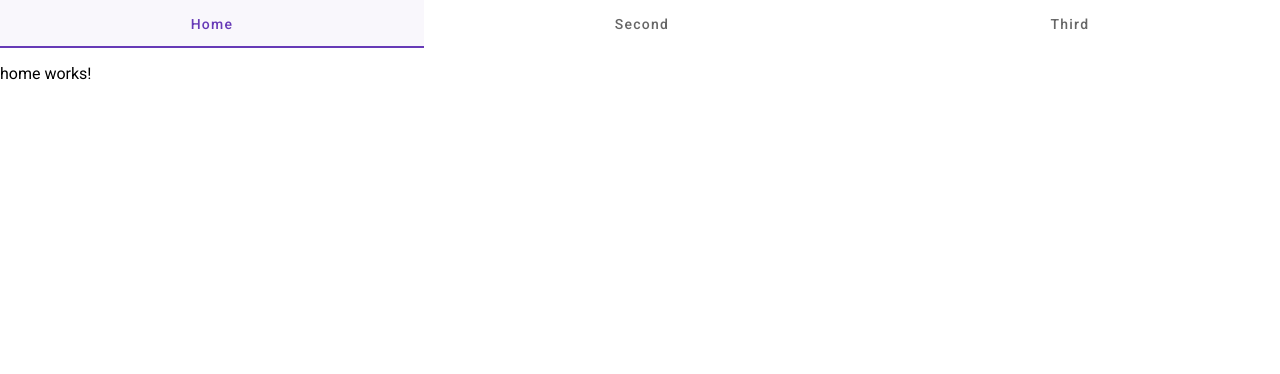
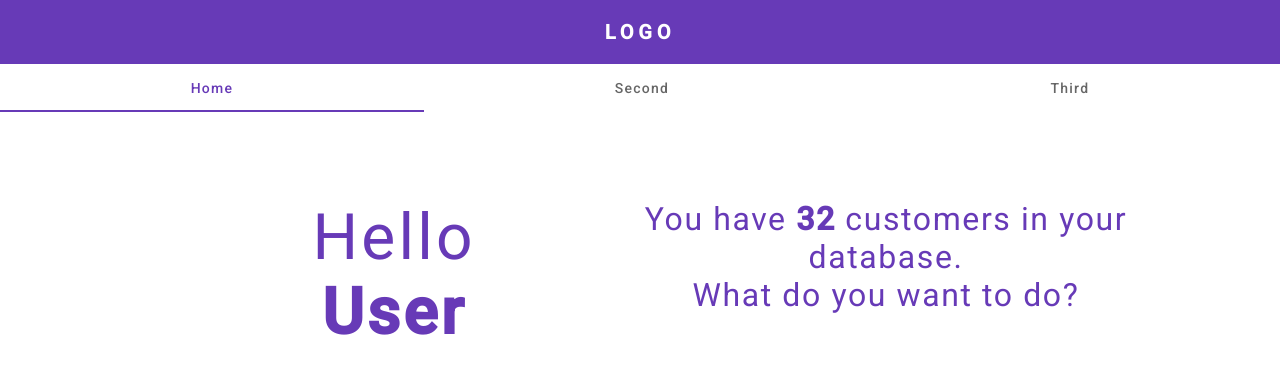
Before and after one commit to ArkBog/crud, an Angular app: page /dashboard in a window 1280 px wide. Shown: the top 374 px of the page. Built offline with nearby package versions, Linux system fonts and the light colour scheme.

Commit message:
updated home component

```diff
--- a/src/app/app.module.ts
+++ b/src/app/app.module.ts
@@ -5,7 +5,9 @@ import { AppComponent } from './app.component';
 import { DashboardComponent } from './components/dashboard/dashboard.component';
 import { BrowserAnimationsModule } from '@angular/platform-browser/animations';
 import {MatTabsModule} from '@angular/material/tabs';
-import { HomeComponent } from './components/home/home.component'
+import { HomeComponent } from './components/home/home.component';
+import {MatToolbarModule} from '@angular/material/toolbar';
+import {MatCardModule} from '@angular/material/card';
 
 @NgModule({
   declarations: [
@@ -18,6 +20,8 @@ import { HomeComponent } from './components/home/home.component'
     AppRoutingModule,
     BrowserAnimationsModule,
     MatTabsModule,
+    MatToolbarModule,
+    MatCardModule
   ],
   providers: [],
   bootstrap: [AppComponent]
--- a/src/app/components/dashboard/dashboard.component.css
+++ b/src/app/components/dashboard/dashboard.component.css
@@ -1,4 +1,7 @@
-.container {
-  width: 1000px;
-  margin: auto;
+.logo {
+  width: 100%;
+  text-align: center;
+  text-transform: uppercase;
+  font-weight: 700;
+  letter-spacing: .3rem;
 }
--- a/src/app/components/dashboard/dashboard.component.html
+++ b/src/app/components/dashboard/dashboard.component.html
@@ -1,3 +1,6 @@
+<mat-toolbar color = "primary" >
+    <span class="logo">LOGO</span>
+</mat-toolbar>
 <mat-tab-group>
     <mat-tab label="Home"><app-home></app-home></mat-tab>
     <mat-tab label="Second"> Content 2 </mat-tab>
--- a/src/app/components/dashboard/dashboard.component.min.css
+++ b/src/app/components/dashboard/dashboard.component.min.css
@@ -1 +1 @@
-.container{width:1000px;margin:auto}
+.logo{width:100%;text-align:center;text-transform:uppercase;font-weight:700;letter-spacing:.3rem}
--- a/src/app/components/dashboard/dashboard.component.scss
+++ b/src/app/components/dashboard/dashboard.component.scss
@@ -0,0 +1,7 @@
+.logo{
+    width: 100%;
+    text-align: center;
+    text-transform: uppercase;
+    font-weight: 700;
+    letter-spacing: .3rem;
+}
--- /dev/null
+++ b/src/app/components/home/home.component.css
@@ -0,0 +1,32 @@
+* {
+  width: 1000px;
+  margin-left: auto;
+  margin-right: auto;
+  text-align: center;
+  box-sizing: border-box;
+}
+
+body {
+  background-color: var(--text-color);
+}
+
+.container {
+  display: flex;
+  margin-top: 5rem;
+  padding: .5rem;
+  border-radius: .5rem;
+}
+
+.greetings {
+  width: 50%;
+  font-size: 4rem;
+  color: var(--main-color);
+  letter-spacing: .2rem;
+}
+
+.actions {
+  width: 50%;
+  color: var(--main-color);
+  font-size: 2rem;
+  letter-spacing: .1rem;
+}
--- a/src/app/components/home/home.component.html
+++ b/src/app/components/home/home.component.html
@@ -1 +1,13 @@
-<p>home works!</p>
+<div class="container">
+    <div class="greetings">
+        Hello<br>
+        <strong>User</strong>
+    </div>
+    <div class="actions">
+        You have <strong>32</strong> customers in your database.<br>
+        What do you want to do?
+        <div>
+
+        </div>
+    </div>
+</div>
--- /dev/null
+++ b/src/app/components/home/home.component.min.css
@@ -0,0 +1 @@
+*{width:1000px;margin-left:auto;margin-right:auto;text-align:center;box-sizing:border-box}body{background-color:var(--text-color)}.container{display:flex;margin-top:5rem;padding:.5rem;border-radius:.5rem}.greetings{width:50%;font-size:4rem;color:var(--main-color);letter-spacing:.2rem}.actions{width:50%;color:var(--main-color);font-size:2rem;letter-spacing:.1rem}
--- a/src/app/components/home/home.component.scss
+++ b/src/app/components/home/home.component.scss
@@ -0,0 +1,30 @@
+*{
+    width: 1000px;
+    margin-left: auto;
+    margin-right: auto;
+    text-align: center;
+    box-sizing: border-box;
+
+}
+body{
+    background-color: var(--text-color);
+}
+.container{
+    display: flex;
+    margin-top: 5rem;
+
+    padding: .5rem;
+    border-radius: .5rem;
+}
+.greetings{
+    width: 50%;
+    font-size: 4rem;
+    color: var(--main-color);
+    letter-spacing: .2rem;
+}
+.actions{
+    width: 50%;
+    color: var(--main-color);
+    font-size: 2rem;
+    letter-spacing: .1rem;
+}
--- /dev/null
+++ b/src/styles.min.css
@@ -0,0 +1 @@
+html,body{height:100%}body{margin:0;font-family:Roboto, "Helvetica Neue", sans-serif}:root{--main-color:#673AB7;--text-color:#fffcf8}
--- a/src/styles.scss
+++ b/src/styles.scss
@@ -2,3 +2,7 @@
 
 html, body { height: 100%; }
 body { margin: 0; font-family: Roboto, "Helvetica Neue", sans-serif; }
+:root {
+    --main-color: #673AB7;
+    --text-color: #fffcf8;
+  }
```
Also changed, not shown: src/styles.css (added, +14 -0 lines).
